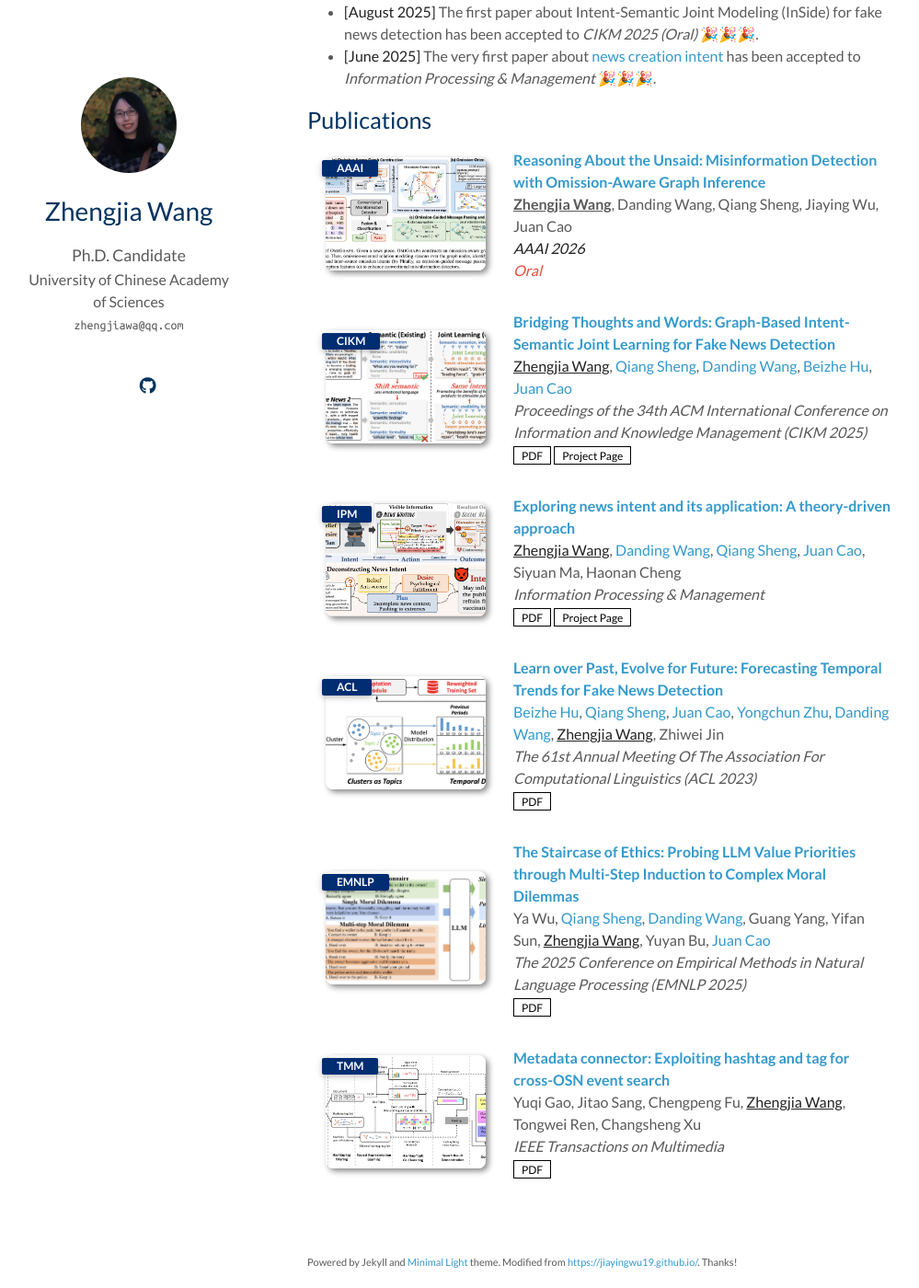
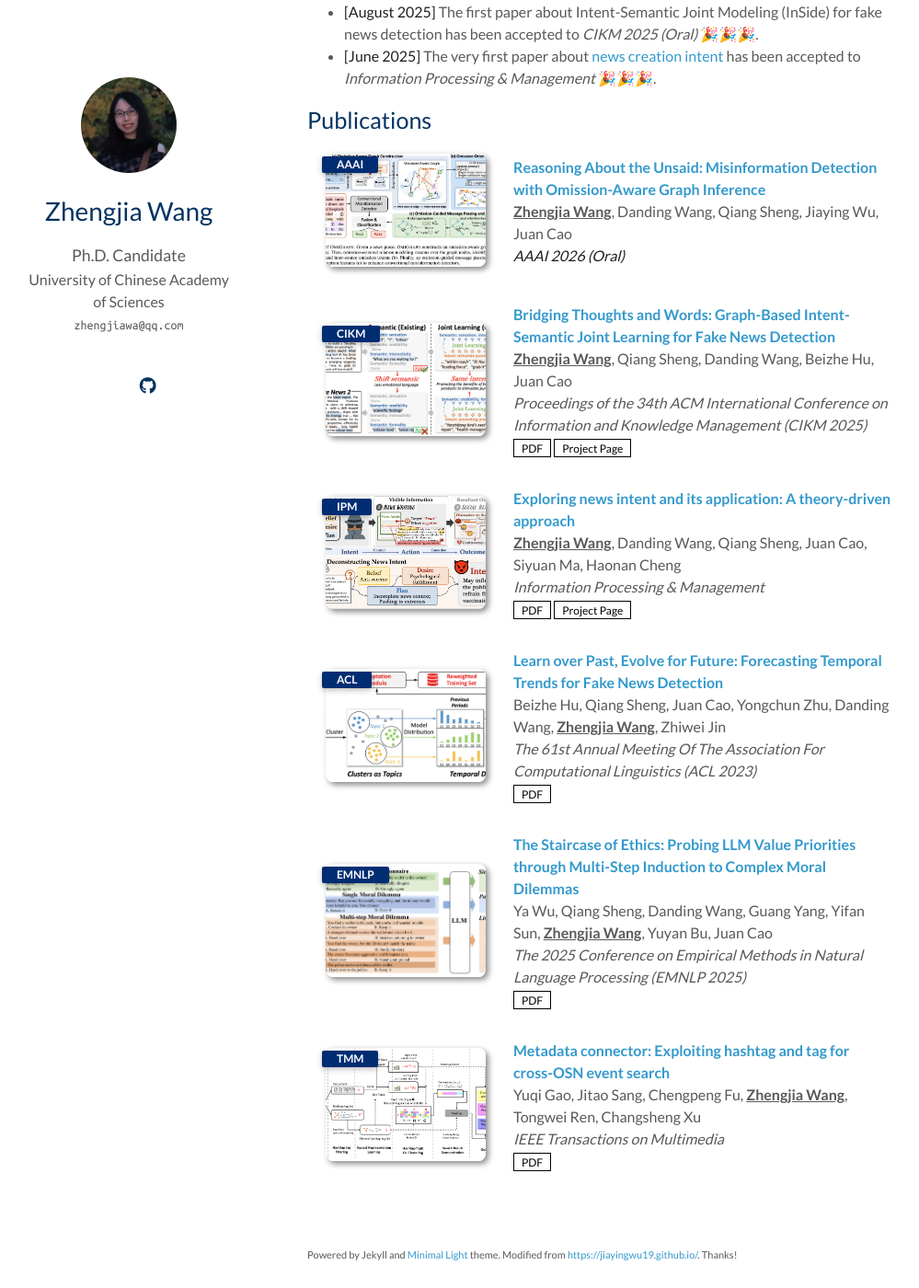
Before and after one commit to zhengjiawa/zhengjiawa.github.io, a Jekyll site: the page built from index.md, in a window 1280 px wide and 1400 px high, scrolled down 609 px. Shown: the whole window at 92% size, without its empty margins (136-1135 px from the left). Built offline with Jekyll 4.4.1, drawn with Linux system fonts in a browser that asks for light colours; a style sheet for code colours, icons or effects is not loaded; our own code applies the rules of GitHub Pages for plain Markdown files.

```diff
--- a/_data/publications.yml
+++ b/_data/publications.yml
@@ -3,12 +3,11 @@ main:
   - title: "Reasoning About the Unsaid: Misinformation Detection with Omission-Aware Graph Inference"
     authors: <b><u>Zhengjia Wang</u></b>, Danding Wang, Qiang Sheng, Jiaying Wu, Juan Cao
     conference_short: AAAI
-    conference:	<strong>AAAI 2026</strong>
-    notes: Oral
+    conference:	<strong>AAAI 2026 (Oral)</strong>
     image: ./assets/img/2026_aaai_omigraph.jpg
 
   - title: "Bridging Thoughts and Words: Graph-Based Intent-Semantic Joint Learning for Fake News Detection"
-    authors: <strong><u>Zhengjia Wang</u></strong>, <a href="https://sheng-qiang.github.io/">Qiang Sheng</a>, <a href="https://scholar.google.com/citations?user=hGZwK0cAAAAJ">Danding Wang</a>, <a href="https://beanandrew.github.io/">Beizhe Hu</a>, <a href="https://scholar.google.com/citations?user=fSBdNg0AAAAJ">Juan Cao</a>
+    authors: <b><u>Zhengjia Wang</u></b>, Qiang Sheng, Danding Wang, Beizhe Hu, Juan Cao
     conference_short: CIKM
     conference: Proceedings of the 34th ACM International Conference on Information and Knowledge Management (CIKM 2025)
     pdf: https://arxiv.org/abs/2509.01660
@@ -16,7 +15,7 @@ main:
     image: ./assets/img/inside.png
 
   - title: "Exploring news intent and its application: A theory-driven approach"
-    authors: <strong><u>Zhengjia Wang</u></strong>, <a href="https://scholar.google.com/citations?user=hGZwK0cAAAAJ">Danding Wang</a>, <a href="https://sheng-qiang.github.io/">Qiang Sheng</a>, <a href="https://scholar.google.com/citations?user=fSBdNg0AAAAJ">Juan Cao</a>, Siyuan Ma, Haonan Cheng
+    authors: <b><u>Zhengjia Wang</u></b>, Danding Wang, Qiang Sheng, Juan Cao, Siyuan Ma, Haonan Cheng
     conference_short: IPM
     conference: Information Processing & Management
     pdf: https://arxiv.org/abs/2312.16490
@@ -24,7 +23,7 @@ main:
     image: ./assets/img/newsint.png
 
   - title: "Learn over Past, Evolve for Future: Forecasting Temporal Trends for Fake News Detection"
-    authors: <a href="https://beanandrew.github.io/">Beizhe Hu</a>, <a href="https://sheng-qiang.github.io/">Qiang Sheng</a>, <a href="https://scholar.google.com/citations?user=fSBdNg0AAAAJ">Juan Cao</a>, <a href="https://easezyc.github.io/">Yongchun Zhu</a>, <a href="https://scholar.google.com/citations?user=hGZwK0cAAAAJ">Danding Wang</a>, <strong><u>Zhengjia Wang</u></strong>, Zhiwei Jin
+    authors: Beizhe Hu, Qiang Sheng, Juan Cao, Yongchun Zhu, Danding Wang, <b><u>Zhengjia Wang</u></b>, Zhiwei Jin
     conference_short: ACL
     conference: The 61st Annual Meeting Of The Association For Computational Linguistics (ACL 2023)
     pdf: https://arxiv.org/abs/2306.14728
@@ -32,14 +31,14 @@ main:
 
 
   - title: "The Staircase of Ethics: Probing LLM Value Priorities through Multi-Step Induction to Complex Moral Dilemmas"
-    authors: Ya Wu, <a href="https://sheng-qiang.github.io/">Qiang Sheng</a>, <a href="https://scholar.google.com/citations?user=hGZwK0cAAAAJ">Danding Wang</a>, Guang Yang, Yifan Sun, <strong><u>Zhengjia Wang</u></strong>, Yuyan Bu, <a href="https://scholar.google.com/citations?user=fSBdNg0AAAAJ">Juan Cao</a>
+    authors: Ya Wu, Qiang Sheng, Danding Wang, Guang Yang, Yifan Sun, <b><u>Zhengjia Wang</u></b>, Yuyan Bu, Juan Cao
     conference_short: EMNLP
     conference: The 2025 Conference on Empirical Methods in Natural Language Processing (EMNLP 2025)
     pdf: https://arxiv.org/abs/2505.18154
     image: ./assets/img/ethics.png
 
   - title: "Metadata connector: Exploiting hashtag and tag for cross-OSN event search"
-    authors: Yuqi Gao, Jitao Sang, Chengpeng Fu, <strong><u>Zhengjia Wang</u></strong>, Tongwei Ren, Changsheng Xu
+    authors: Yuqi Gao, Jitao Sang, Chengpeng Fu, <b><u>Zhengjia Wang</u></b>, Tongwei Ren, Changsheng Xu
     conference_short: TMM
     conference: IEEE Transactions on Multimedia
     pdf: https://ieeexplore.ieee.org/abstract/document/9042240
```
